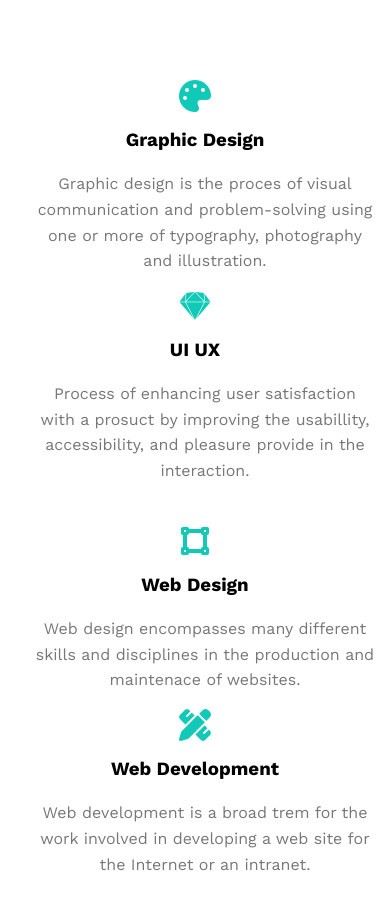
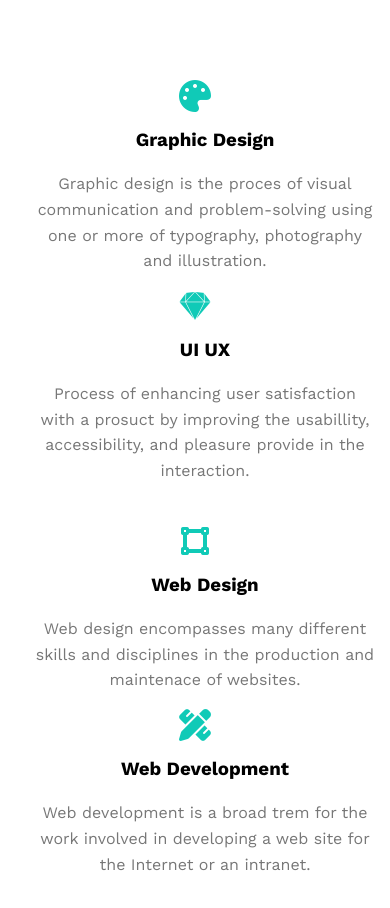
Before and after one commit to omarooo777/template-one-design, a plain HTML site: page index.html in a window 390 px wide. Shown: the part 1900-2808 px from the top of the page. Drawn offline with nearby package versions, Linux system fonts and the light colour scheme.

Commit message:
modified main.css (2)

```diff
--- a/css/main.css
+++ b/css/main.css
@@ -226,7 +226,7 @@ header .container .div_links ul li:hover a {
   color: var(--main-color);
 }
 .servises .container .servises_content .column .servise h3 {
-  margin: 0 0 20px 0;
+  margin: 0 0 20px 20px;
 }
 .servises .container .servises_content .column .servise p {
   color: var(--p-color);
@@ -257,6 +257,9 @@ header .container .div_links ul li:hover a {
   }
   .servises i{
     flex-basis: 50px;
+  }
+  .servise h3 {
+    margin: 0;
   }
   .servise {
     flex-direction: column;
```
